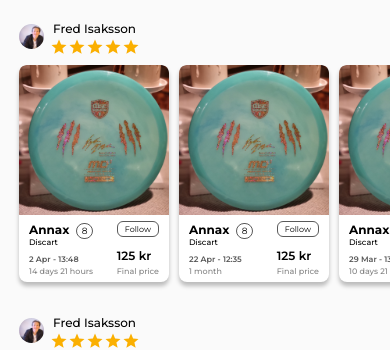
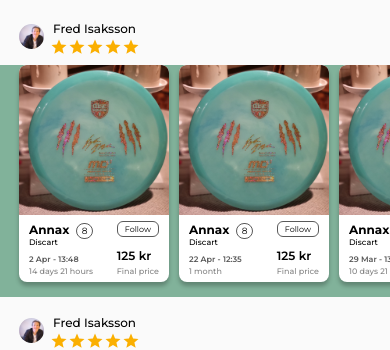
Before and after one commit to hamzamushtaq840/Fleadisc, a React (Vite) app in the folder client/: page / in a window 390 px wide. Shown: the part 341-691 px from the top of the page. Built offline with nearby package versions, Linux system fonts and the light colour scheme.

Commit message:
responsive-issue

```diff
--- a/client/src/components/listings/SingleList.jsx
+++ b/client/src/components/listings/SingleList.jsx
@@ -20,7 +20,8 @@
                     </div>
                 </div>
 
-                <div className='flex px-[19px] xsm:overflow-auto sm:overflow-auto pb-[5px] gap-[10px]  '>
+                {/* parent div  */}
+                <div className='bg-primary flex px-[19px] xsm:overflow-auto sm:overflow-auto pb-[5px] gap-[10px]  '>
                     {value.activelistings.map((val, index) => {
                         return (
                             <SingleListCard key={index} val={val} index={index} />
--- a/client/src/components/listings/SingleListCard.jsx
+++ b/client/src/components/listings/SingleListCard.jsx
@@ -70,7 +70,8 @@
     }
 
     return (
-        <div className={`flex mb-[10px] pb-[5px] min-h-[217.7px]  ${!extra ? "max-h-[217.7px]" : ""}  card rounded-[8px] bg-[#ffffff] flex-wrap min-w-[150px] w-[30%] max-w-[230px] flex-col`}>
+        // this needs to be responsive
+        <div className={`flex mb-[10px] pb-[5px] card rounded-[8px] bg-[#ffffff] flex-wrap min-w-[150px] w-[30%] max-w-[230px] flex-col`}>
             <img src={disc} className=' w-full' alt="" onClick={() => setImageModal(true)} />
             <div onClick={() => setExtra(prev => !prev)} className='flex justify-between px-[0.625em] pt-[0.425em]'>
                 <div className='flex  flex-col justify-between'>
```
